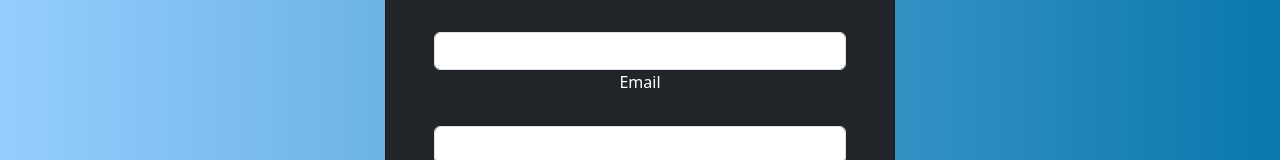
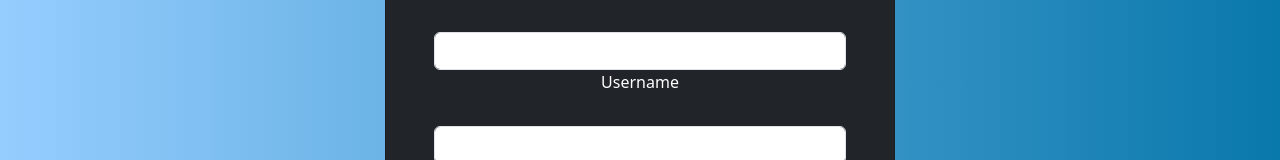
Before and after one commit to tompra/cinematix, a React (Vite) app: page /login in a window 1280 px wide. Shown: the part 425-585 px from the top of the page. Built offline with nearby package versions, Linux system fonts and the light colour scheme.

Commit message:
Change email to username

```diff
--- a/src/components/login-view/login-view.jsx
+++ b/src/components/login-view/login-view.jsx
@@ -98,13 +98,13 @@ export const LoginView = ({ onLoggedIn }) => {
                                                     setUsername(e.target.value)
                                                 }
                                                 minLength={5}
-                                                id='email'
-                                                name='email'
+                                                id='username'
+                                                name='username'
                                                 autoComplete='none'
                                                 required
                                             />
-                                            <Form.Label htmlFor='email'>
-                                                Email
+                                            <Form.Label htmlFor='username'>
+                                                Username
                                             </Form.Label>
                                         </Form.Group>
                                         <Form.Group className='form-outline form-white mb-4'>
```
